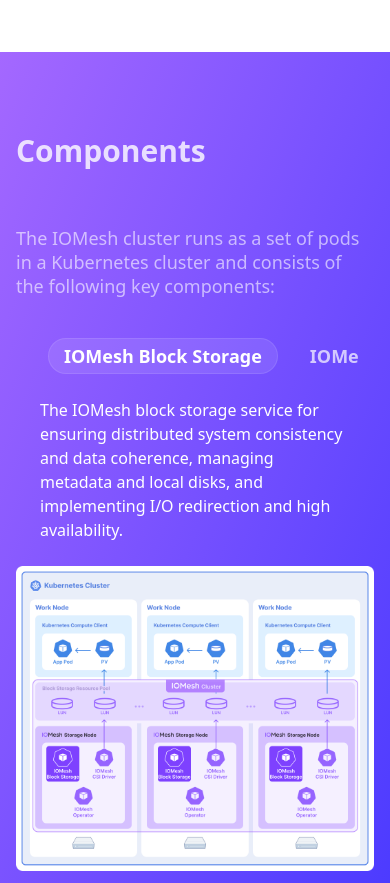
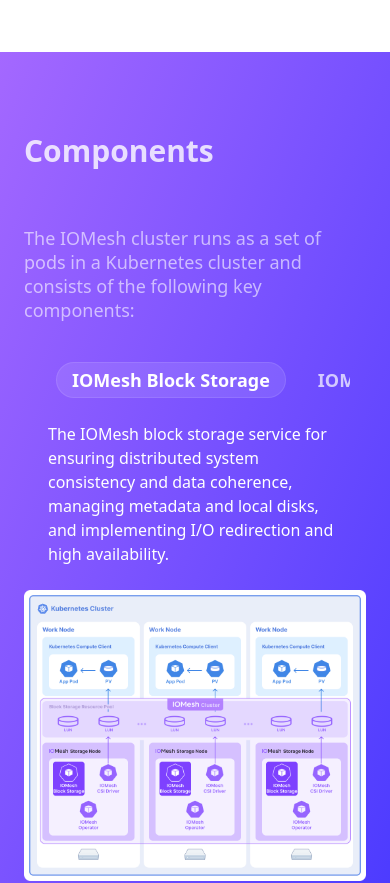
Before and after one commit to 0065paula/paula-iomesh-demo, a Next.js app: page / in a window 390 px wide. Shown: the part 6300-7183 px from the top of the page. Built offline with nearby package versions, Linux system fonts and the light colour scheme.

Commit message:
refine mobile style

```diff
--- a/components/components.js
+++ b/components/components.js
@@ -27,7 +27,7 @@
 
 export default function Components() {
   return (
-    <div className="relative mx-auto max-w-7xl px-4 sm:px-6 lg:px-8">
+    <div className="sectionContentWrapper">
         <div className="max-w-2xl md:mx-auto md:text-center xl:max-w-none">
             <h2 className="text-3xl md:text-4xl font-bold w-full leading-tight mb-14 sm:mb-20 text-white/80">
             Components
```
